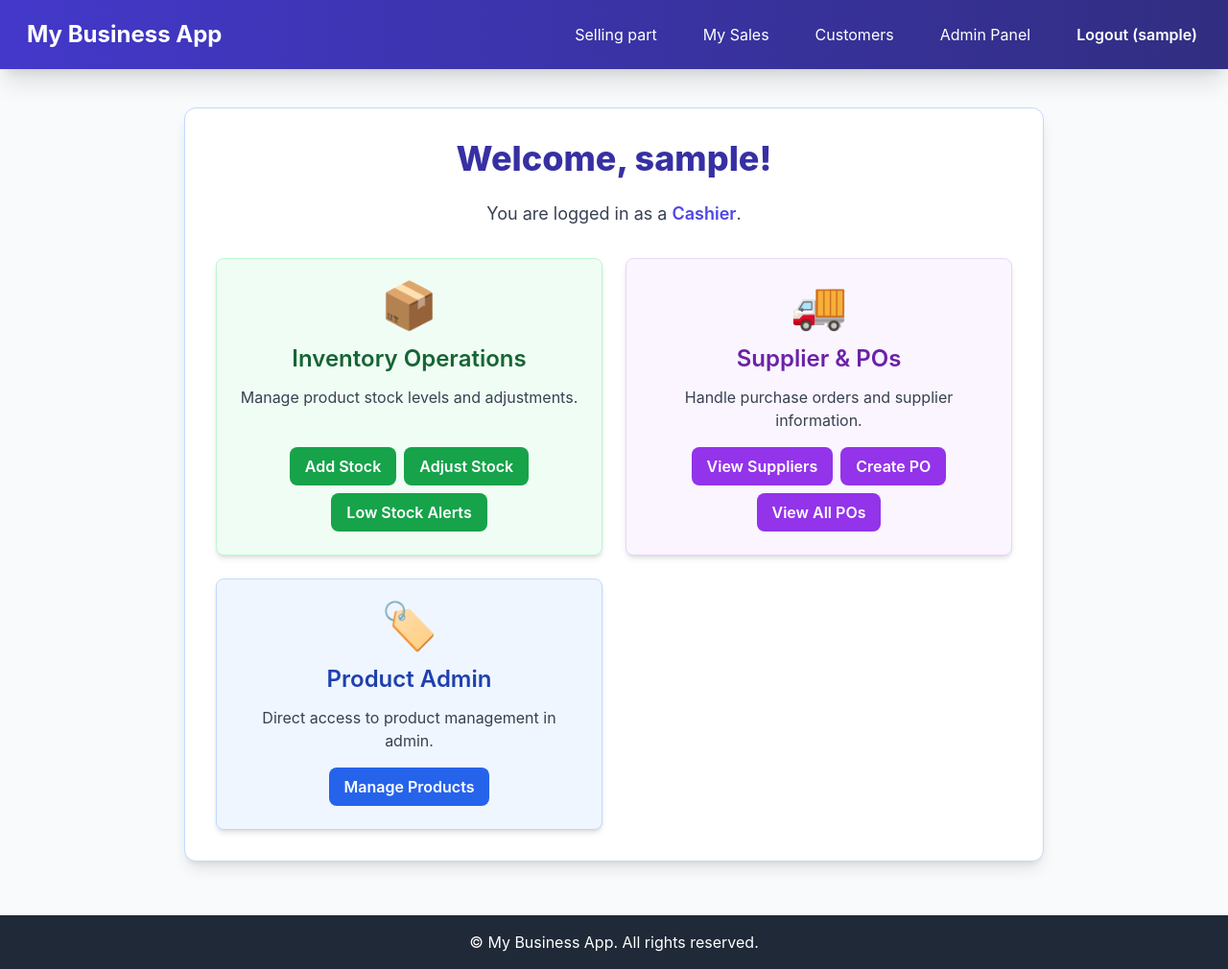
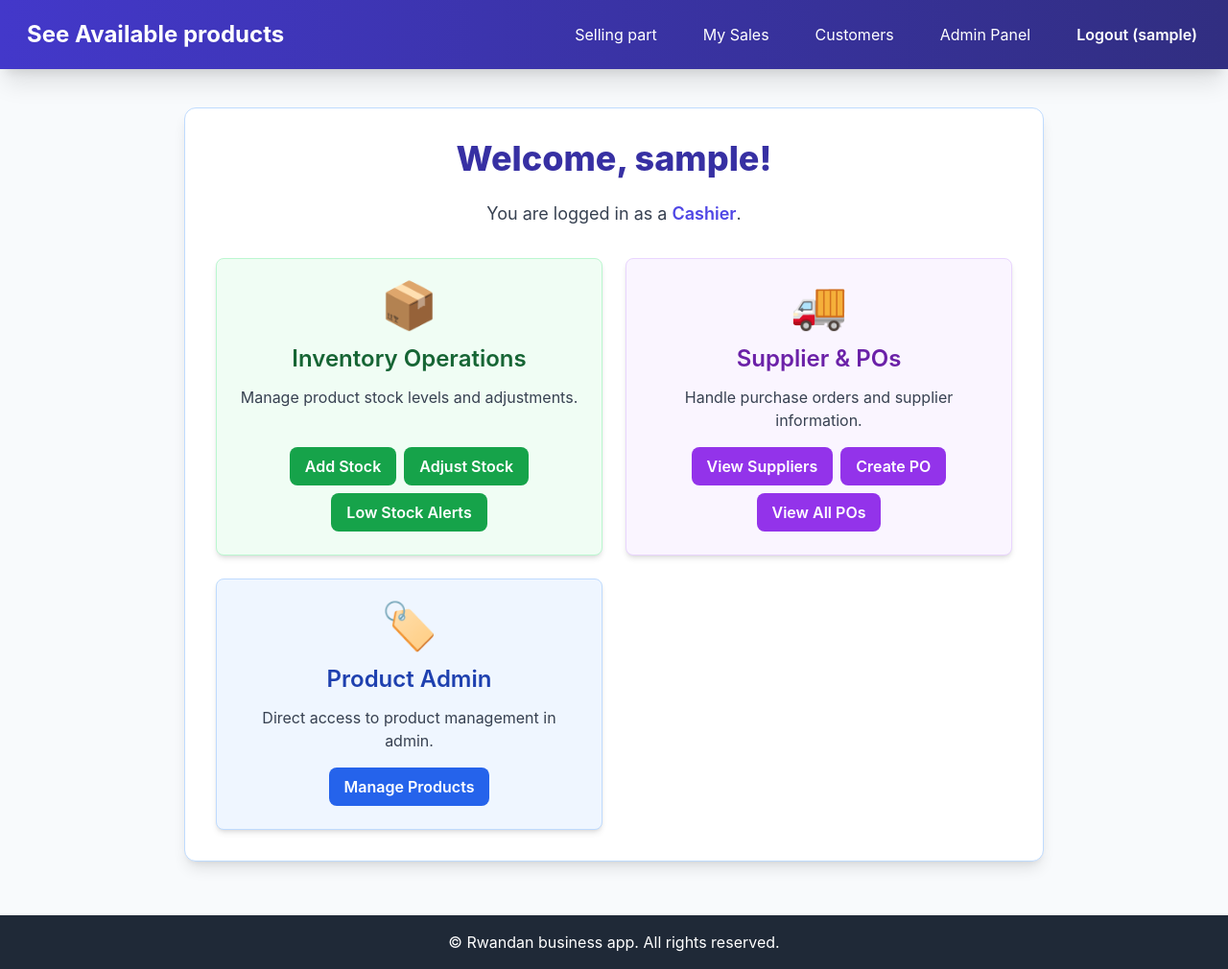
Before and after one commit to Niyonzima123/my_business_app, a Django app: page /accounts/stock-dashboard/ in a window 1280 px wide. Shown: the whole page at 96% size. Run offline with Django 5.2, Linux system fonts and the light colour scheme; the visitor is signed in with stand-in values (Sample User, id 1); some libraries are stand-ins or nearby versions.

Commit message:
Add change to base.html

```diff
--- a/templates/base.html
+++ b/templates/base.html
@@ -35,7 +35,7 @@
             <!-- Logo/App Name Section -->
             <a href="{% url 'inventory:product_list' %}" class="flex items-center space-x-3 text-white text-2xl font-bold rounded-lg px-3 py-1 hover:bg-indigo-700 transition-colors">
                 {# Removed img tag for logo #}
-                <span>My Business App</span>
+                <span>See Available products</span>
             </a>
 
             <!-- Navigation Links Section -->
@@ -46,7 +46,7 @@
                         {# Links for Owners #}
                         {% if user_role == 'Owner' %}
                             <a href="{% url 'accounts:owner_dashboard' %}" class="text-white px-4 py-2 rounded-lg hover:bg-indigo-600 transition-colors">Dashboard</a>
-                            <a href="{% url 'inventory:pos_view' %}" class="text-white px-4 py-2 rounded-lg hover:bg-indigo-600 transition-colors">POS</a>
+                            <a href="{% url 'inventory:pos_view' %}" class="text-white px-4 py-2 rounded-lg hover:bg-indigo-600 transition-colors">Selling part</a>
                             <a href="{% url 'accounts:sales_report' %}" class="text-white px-4 py-2 rounded-lg hover:bg-indigo-600 transition-colors">Sales Reports</a>
                             <a href="{% url 'inventory:product_performance_report' %}" class="text-white px-4 py-2 rounded-lg hover:bg-indigo-600 transition-colors">Product Performance</a>
                             <a href="{% url 'inventory:employee_sales_report' %}" class="text-white px-4 py-2 rounded-lg hover:bg-indigo-600 transition-colors">Employee Sales</a>
@@ -101,7 +101,7 @@
     <!-- Footer -->
     <footer class="bg-gray-800 text-white text-center p-4 mt-8">
         <div class="container mx-auto">
-            <p>&copy; {{"now"|date:"Y"}} My Business App. All rights reserved.</p>
+            <p>&copy; {{"now"|date:"Y"}} Rwandan business app. All rights reserved.</p>
         </div>
     </footer>
 </body>
```
